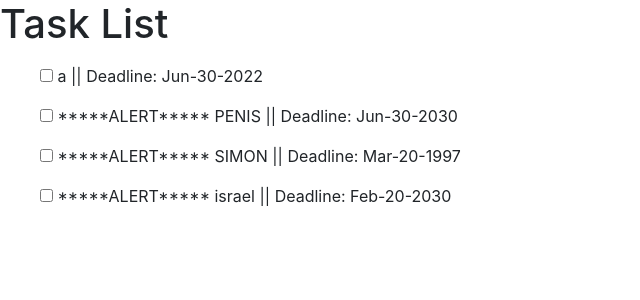
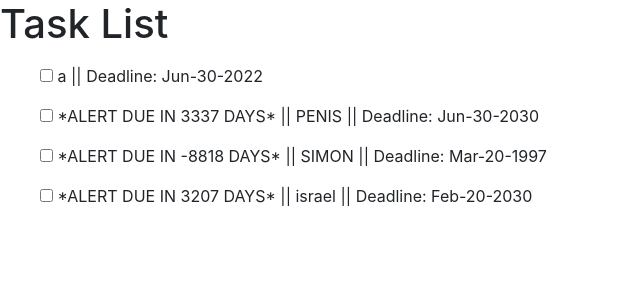
Before and after one commit to ZetaVII/Task-Manager-App, a Flask app: page /overview in a window 1280 px wide. Shown: the part 56-356 px from the top of the page, without its empty margins (0-640 px from the left). Run offline with Flask 2, Linux system fonts and the light colour scheme; a user stored in the database is signed in; data comes from the database, SQL or seed files in the repository; some libraries are stand-ins or nearby versions.

Commit message:
Feature: Remaining Days
- Combined "remaining days" with reminder;  if reminder is true then it will show remaining days next to it.

```diff
--- a/app/routes.py
+++ b/app/routes.py
@@ -63,9 +63,11 @@ def overview():
     """
     form = OverviewForm()
     taskList = []
+    format = "%b-%d-%Y"
     for task in current_user.tasks:
+        due_by = datetime.strptime(task.deadline, format) - datetime.now()
         if task.reminder == 1:
-            taskList.append({"Title":task.title, "Reminder":True, "Deadline":task.deadline})
+            taskList.append({"Title":task.title, "Reminder":True, "Deadline":task.deadline, "Due_By":due_by.days})
         else:
             taskList.append({"Title": task.title, "Deadline":task.deadline})
     return render_template('overview.html', title='Account Overview', form=form, list=taskList)
--- a/app/templates/overview.html
+++ b/app/templates/overview.html
@@ -9,8 +9,9 @@
                         <ul>
                                 <p>{{ form.complete() }}
                                 {% if "Reminder" in task %}
-                                *****ALERT*****
-                                {% endif %} {{ task["Title"] }} || Deadline: {{ task["Deadline"]}}
+                                *ALERT DUE IN {{ task["Due_By"] }} DAYS* ||
+                                {% endif %}
+                                {{ task["Title"] }} || Deadline: {{ task["Deadline"]}}
                                 </p>
                         </ul>
                 {% endfor %}
```
